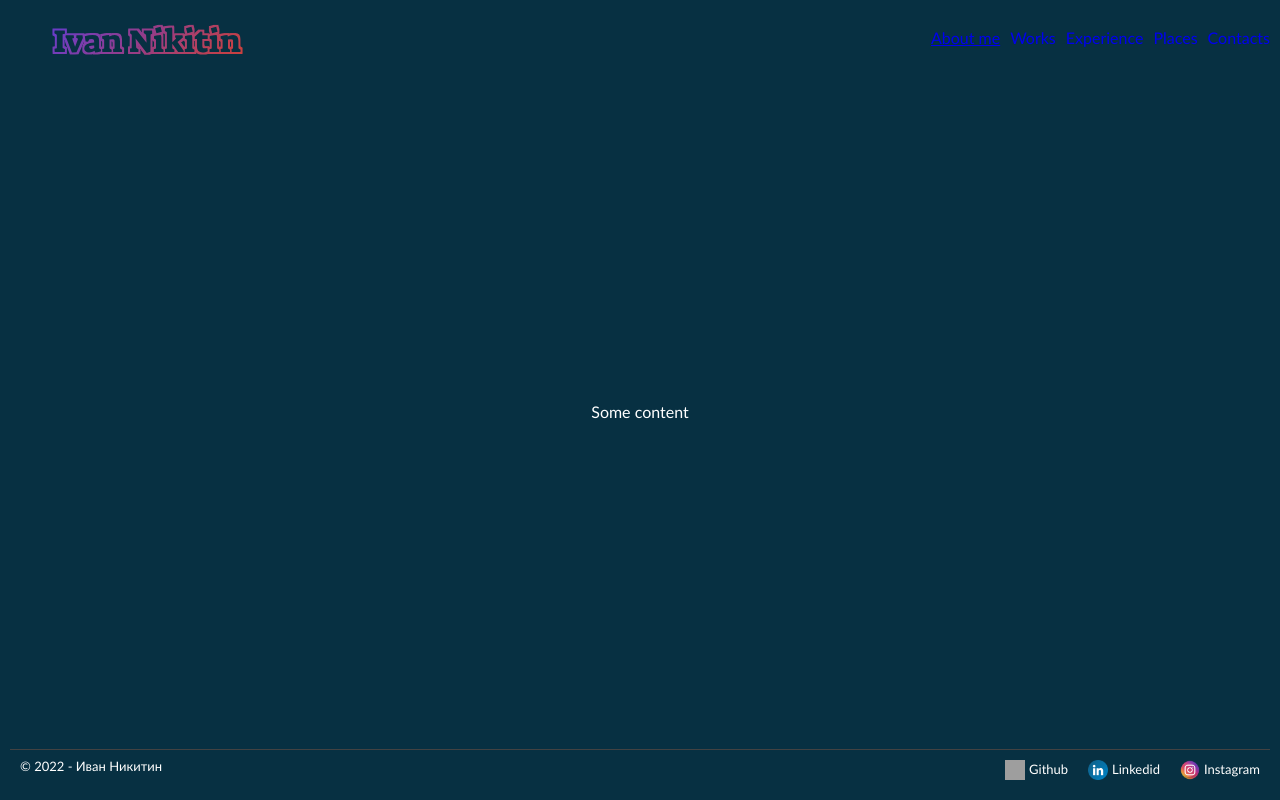
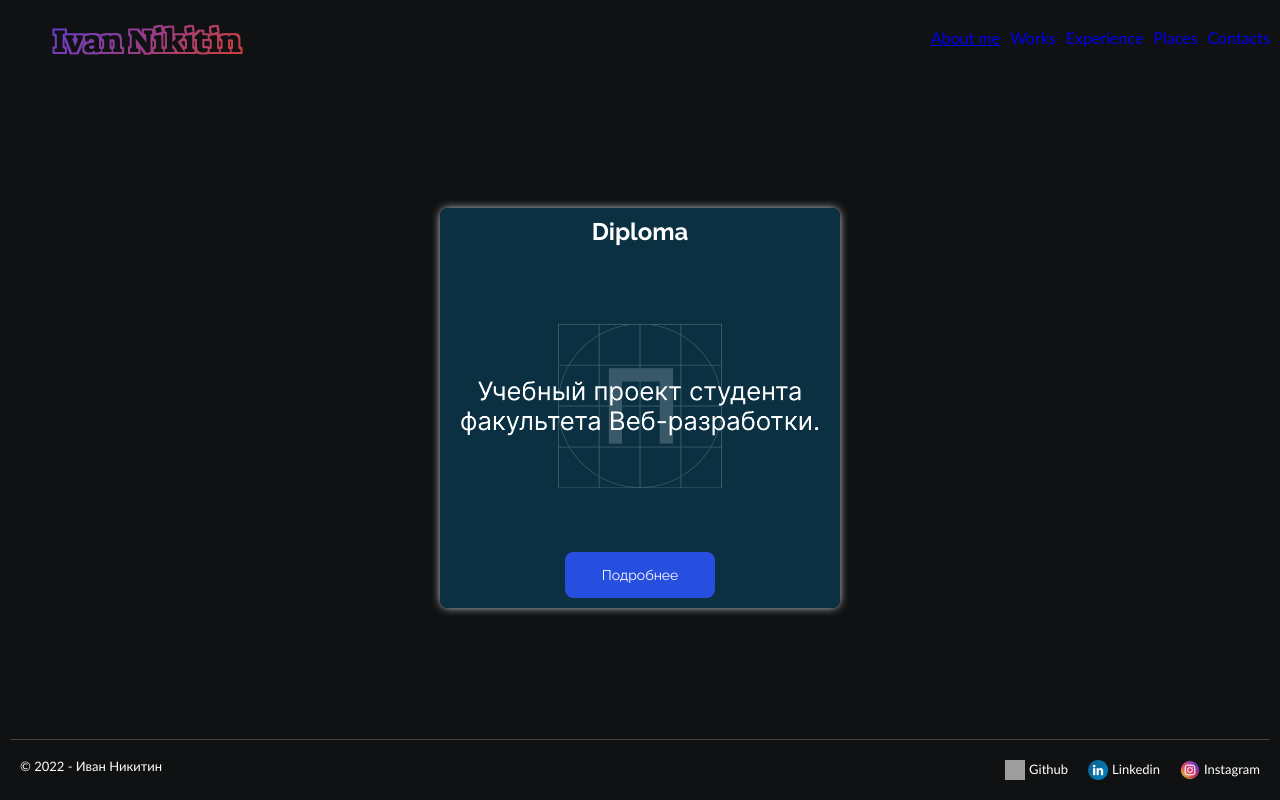
Before and after one commit to iva3nik/my-app, a React (Create React App) app: page / in a window 1280 px wide. Built offline with nearby package versions, Linux system fonts and the light colour scheme; grey boxes are pictures that could not be loaded.

Commit message:
feat: add Work

```diff
--- a/src/App.tsx
+++ b/src/App.tsx
@@ -1,6 +1,7 @@
 import React from 'react'
 
 import Layout from './layout/Layout'
+import Works from './pages/Works/Works'
 
 import s from './App.module.scss'
 
@@ -8,7 +9,7 @@ function App() {
   return (
     <div className={s.app}>
       <Layout>
-                <div className={s.app__content}>Some content</div>
+        <Works />
       </Layout>
     </div>
   )
--- /dev/null
+++ b/src/components/Button/Button.module.scss
@@ -0,0 +1,156 @@
+@import '../../style/scss/variables/vars.scss';
+
+.button {
+  position: relative;
+  display: flex;
+  flex-wrap: nowrap;
+  justify-content: center;
+  align-items: center;
+  box-sizing: border-box;
+  padding: 12px 24px;
+  font-weight: normal;
+  font-size: 14px;
+  line-height: 20px;
+  font-family: 'Raleway', Arial, sans-serif;
+  border: none;
+  border-radius: 8px;
+  outline: none;
+  cursor: pointer;
+  user-select: none;
+  transition: 0.3s linear;
+
+  .button-spinner {
+    width: 20px;
+    height: 20px;
+  }
+
+  .button-spinner-wrapper {
+    border-radius: 4px;
+  }
+
+  &-primary {
+    color: white;
+    background: $blueNormal;
+    border: 1px solid $blueNormal;
+
+    &:hover {
+      background: $blueBright;
+    }
+
+    &:active {
+      background: $blueDark;
+    }
+  }
+
+  &-secondary {
+    color: black;
+    background: transparent;
+    border: 1px solid $greyDark;
+
+    &:hover {
+      color: white;
+      background: $blueNormal;
+      border-color: $blueNormal;
+    }
+
+    &:active {
+      color: black;
+      background: transparent;
+      border: 1px solid $greyDark;
+    }
+  }
+
+  &-naked {
+    color: black;
+    background: white;
+    border: 1px solid white;
+
+    &:hover {
+      background: $greyNormal;
+      border-color: $greyNormal;
+    }
+
+    &-blue {
+      color: $blueDark;
+      background: transparent;
+
+      &:hover {
+        color: $blueBright;
+      }
+
+      &:active {
+        color: $blueDark;
+      }
+    }
+
+    .button-spinner {
+      border-color: red;
+    }
+  }
+
+  &-disabled {
+    color: $greyBright;
+    background: $greyDark;
+    border-color: $greyDark;
+    cursor: default;
+  }
+
+  &-gray {
+    color: black;
+    background: $greyNormal;
+    border: 1px solid $greyNormal;
+    border-radius: 6px;
+    width: 154px;
+    height: 32px;
+
+    &:hover {
+      color: white;
+      background: $blueNormal;
+      border-color: white;
+    }
+
+    .button-spinner {
+      border-color: red;
+    }
+  }
+
+  &FullWidth {
+    width: 100%;
+  }
+
+  &-no-event {
+    cursor: default;
+    pointer-events: none;
+  }
+
+  &SpinnerWrapper {
+    position: absolute;
+    top: 0;
+    right: 0;
+    bottom: 0;
+    left: 0;
+    z-index: 1;
+    display: flex;
+    justify-content: center;
+    align-items: center;
+    border: none;
+  }
+
+  &Spinner {
+    display: block;
+    border: 1px solid white;
+    border-top-color: transparent !important;
+    border-radius: 100%;
+    animation: spin 1s infinite linear;
+  }
+}
+
+@keyframes spin {
+  from {
+    transform: rotate(0deg);
+  }
+
+  to {
+    transform: rotate(360deg);
+  }
+}
--- /dev/null
+++ b/src/components/Button/Button.tsx
@@ -0,0 +1,50 @@
+import React, { ReactElement, ReactNode } from 'react'
+import classNames from 'classnames/bind'
+import s from './Button.module.scss'
+
+type ButtonType = 'primary' | 'naked' | 'gray' | 'secondary'
+
+export interface ButtonProps {
+  type: ButtonType
+  children: ReactNode
+  buttonType?: 'button' | 'submit'
+  fullWidth?: boolean
+  disabled?: boolean
+  uniqName?: string
+  onClick?: () => void
+  customClassName?: string
+}
+
+export const Button: React.FC<ButtonProps> = ({
+  type,
+  children,
+  fullWidth = true,
+  disabled = false,
+  uniqName = 'Не указано',
+  onClick,
+  buttonType = 'button',
+  customClassName,
+}: ButtonProps): ReactElement => {
+  const cx = classNames.bind(s)
+  const classes = cx(
+    customClassName,
+    'button',
+    { [`button-${type}`]: !disabled },
+    { buttonFullWidth: fullWidth },
+    { 'button-disabled': disabled },
+  )
+
+  const clickHandler = (event: React.MouseEvent<HTMLButtonElement, MouseEvent>): void => {
+    if (onClick) {
+      event.preventDefault()
+      event.stopPropagation()
+      onClick()
+    }
+  }
+
+  return (
+    <button type={buttonType} className={classes} disabled={disabled} data-uniq-name={uniqName} onClick={clickHandler}>
+      {children}
+    </button>
+  )
+}
--- /dev/null
+++ b/src/const/type.ts
@@ -0,0 +1,6 @@
+export interface TWorksExample {
+  name: string
+  photo: string
+  description: string
+  stack: string
+}
--- a/src/layout/components/Footer/Footer.module.scss
+++ b/src/layout/components/Footer/Footer.module.scss
@@ -9,7 +9,7 @@
   border-top: 1px solid #424242;
 
   &__container {
-    padding: 10px 0 20px;
+    padding: 20px 0;
     display: flex;
     justify-content: space-between;
     width: 100%;
--- a/src/layout/components/Footer/Footer.tsx
+++ b/src/layout/components/Footer/Footer.tsx
@@ -15,7 +15,7 @@ export interface TSocialLinks {
 
 const socialLinks: Array<TSocialLinks> = [
   { name: 'Github', link: 'https://github.com/iva3nik', icon: github },
-  { name: 'Linkedid', link: 'https://www.linkedin.com/in/ivan-nikitin-71b038230/', icon: linkedin },
+  { name: 'Linkedin', link: 'https://www.linkedin.com/in/ivan-nikitin-71b038230/', icon: linkedin },
   { name: 'Instagram', link: 'https://www.instagram.com/iva3nik/', icon: instagram },
 ]
 
--- /dev/null
+++ b/src/pages/Works/Works.tsx
@@ -0,0 +1,32 @@
+import React from 'react'
+
+import Work from './components/Work/Work'
+
+import diploma from '../../assets/images/Works/diploma.png'
+
+import s from './Works.module.scss'
+
+import { TWorksExample } from '../../const/type'
+
+const worksExample: Array<TWorksExample> = [
+  {
+    name: 'Diploma',
+    photo: diploma,
+    description: 'diploma work',
+    stack: 'React.js / JavaScript / HTML / CSS / MongoDB / Node',
+  },
+]
+
+const Works: React.FC = () => {
+  return (
+    <section className={s.works}>
+      {worksExample.map((work, index) => (
+        <div className={s.works__item} key={work.name + index}>
+          <Work item={work} />
+        </div>
+      ))}
+    </section>
+  )
+}
+
+export default Works
--- /dev/null
+++ b/src/pages/Works/components/Work/Work.module.scss
@@ -0,0 +1,53 @@
+@import '../../../../style/scss/variables/vars';
+.work {
+  width: 400px;
+  height: 400px;
+  background-position: center;
+  background-repeat: no-repeat;
+  background-size: contain;
+  border-radius: 8px;
+  transition: 0.3s linear;
+  transform-style: preserve-3d;
+  transition: 300ms;
+  transform: perspective(1000px) rotateY(var(--rotate-y, 0));
+  box-shadow: $primaryBoxShadow;
+
+  &_back {
+    --rotate-y: 180deg;
+  }
+
+  &_back &__button {
+    transform: rotateY(180deg);
+  }
+
+  &__content {
+    padding: 10px;
+    width: 100%;
+    height: 100%;
+    display: flex;
+    flex-direction: column;
+    align-items: center;
+    justify-content: space-between;
+
+    p {
+      transform: rotateY(180deg);
+    }
+  }
+
+  &__text {
+    text-align: start;
+
+    p {
+      margin-bottom: 20px;
+    }
+  }
+
+  &:hover {
+    cursor: pointer;
+    box-shadow: 0 0 14px 3px rgba(30, 91, 176, 0.5);
+  }
+
+  &__button {
+    width: 150px;
+  }
+}
--- /dev/null
+++ b/src/pages/Works/components/Work/Work.tsx
@@ -0,0 +1,50 @@
+import React, { useState } from 'react'
+import cn from 'classnames'
+
+import { Button } from '../../../../components/Button/Button'
+
+import { TWorksExample } from '../../../../const/type'
+
+import s from './Work.module.scss'
+
+interface TItem {
+  item: TWorksExample
+}
+
+const Work = (props: TItem) => {
+  const [isShowedInfo, setIsShowedInfo] = useState(false)
+
+  const handleButton = () => {
+    setIsShowedInfo(!isShowedInfo)
+  }
+
+  return (
+    <>
+      {isShowedInfo ? (
+        <section className={cn(s.work, s.work_back)}>
+          <div className={s.work__content}>
+            <div className={s.work__text}>
+              <p>Название проекта: {props.item.name}</p>
+              <p>Описание проекта: {props.item.description}</p>
+              <p>Стэк проекта: {props.item.stack}</p>
+            </div>
+            <Button onClick={handleButton} type={'naked'} fullWidth={false} customClassName={s.work__button}>
+              Назад
+            </Button>
+          </div>
+        </section>
+      ) : (
+        <section className={s.work} style={{ backgroundImage: `url(${props.item.photo})` }}>
+          <div className={s.work__content}>
+            <h2>{props.item.name}</h2>
+            <Button onClick={handleButton} type={'primary'} fullWidth={false} customClassName={s.work__button}>
+              Подробнее
+            </Button>
+          </div>
+        </section>
+      )}
+    </>
+  )
+}
+
+export default Work
--- a/src/style/scss/variables/_vars.scss
+++ b/src/style/scss/variables/_vars.scss
@@ -5,9 +5,17 @@ $twColor: #1da1f2;
 $okColor: #f7931e;
 
 // SHADOWS
-$primaryBoxShadow: 0 2px 8px 0 #e7eafa;
+$primaryBoxShadow: 0 0 10px -1px #e7eafa;
 $insetBoxShadow: inset 0 2px 8px -5px #e7eafa;
 $flightPreviewBoxShadow: 0 0 27px -5px #bbc1c7;
 
 // АКТУАЛЬНЫЕ ЦВЕТА В ПРОЕКТЕ
-$mainBackColor: #073042;
+$mainBackColor: #0f1112;
+
+$blueNormal: rgb(38, 78, 223);
+$blueBright: rgb(59, 99, 242);
+$blueDark: rgb(26, 54, 154);
+
+$greyNormal: rgb(190, 200, 237);
+$greyBright: rgb(244, 238, 238);
+$greyDark: rgb(97, 107, 143);
```
Also changed, not shown: src/assets/images/Works/diploma.png (added), src/pages/Works/Works.module.scss (added). Lines whose indentation alone changed are shown as unchanged.
